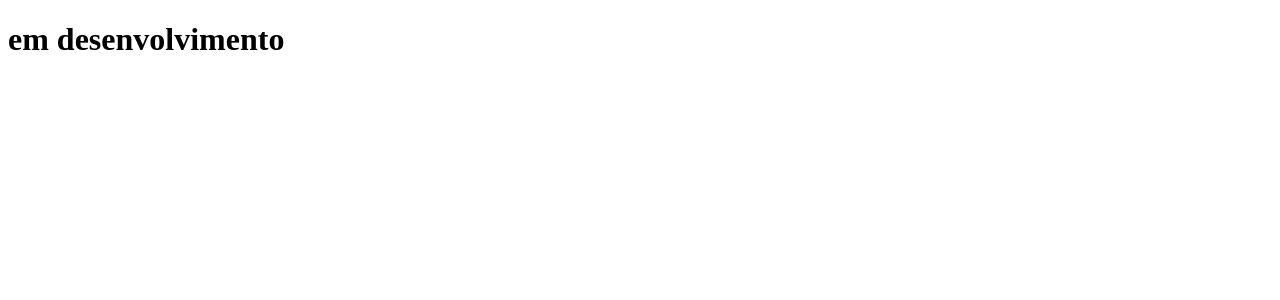
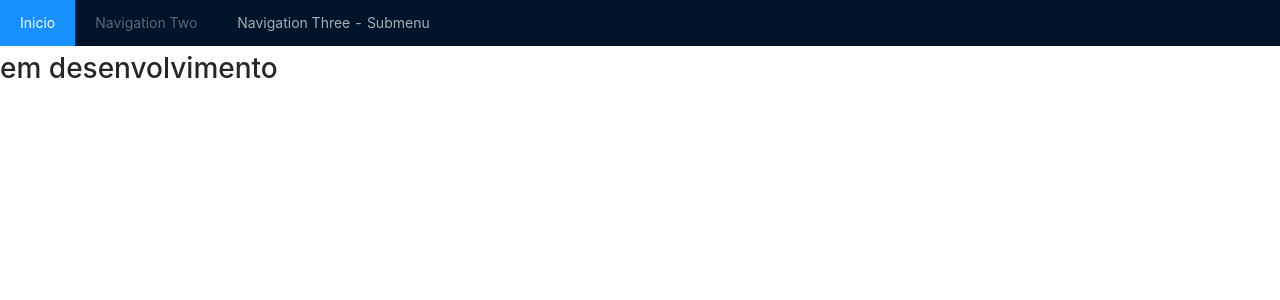
Before and after one commit to esionascimento/esionascimentonew, a Next.js app: page / in a window 1280 px wide. Shown: the top 300 px of the page. Built offline with nearby package versions, Linux system fonts and the light colour scheme.

Commit message:
create menu navigation

```diff
--- a/pages/_app.tsx
+++ /dev/null
@@ -1,6 +0,0 @@
-
-function MyApp({ Component, pageProps }) {
-  return <Component {...pageProps} />
-}
-
-export default MyApp
--- /dev/null
+++ b/src/components/navigation/index.tsx
@@ -0,0 +1,38 @@
+import { useState } from 'react';
+import { Menu } from 'antd';
+import 'antd/dist/antd.css'
+
+const { SubMenu } = Menu;
+
+function NavigationTop() {
+    const [current, setCurrent] = useState('mail');
+
+    const handleClick = (e) => {
+        console.log('click ', e);
+        setCurrent(e.key);
+    };
+
+    return (
+        <Menu theme="dark" onClick={() => handleClick} selectedKeys={[current]} mode="horizontal">
+            <Menu.Item key="mail">
+                Inicio
+            </Menu.Item>
+            <Menu.Item key="app" disabled>
+            Navigation Two
+            </Menu.Item>
+            <SubMenu key="SubMenu" title="Navigation Three - Submenu">
+            <Menu.ItemGroup title="Item 1">
+                <Menu.Item key="setting:1">Option 1</Menu.Item>
+                <Menu.Item key="setting:2">Option 2</Menu.Item>
+            </Menu.ItemGroup>
+            <Menu.ItemGroup title="Item 2">
+                <Menu.Item key="setting:3">Option 3</Menu.Item>
+                <Menu.Item key="setting:4">Option 4</Menu.Item>
+            </Menu.ItemGroup>
+            </SubMenu>
+
+        </Menu>
+    );
+}
+
+export default NavigationTop;
--- /dev/null
+++ b/src/pages/_app.tsx
@@ -0,0 +1,7 @@
+import React from 'react';
+
+function MyApp({ Component, pageProps }) {
+  return <Component {...pageProps} />;
+}
+
+export default MyApp;
--- a/pages/index.tsx
+++ b/src/pages/index.tsx
@@ -1,8 +1,11 @@
-import Head from 'next/head'
+import React from 'react';
+import Head from 'next/head';
+import NavigationTop from '../components/navigation';
 
 export default function Home() {
   return (
     <div>
+      <NavigationTop />
       <Head>
         <title>Esio Nascimento</title>
       </Head>
@@ -13,5 +16,5 @@ export default function Home() {
         </h1>
       </main>
     </div>
-  )
+  );
 }
```
